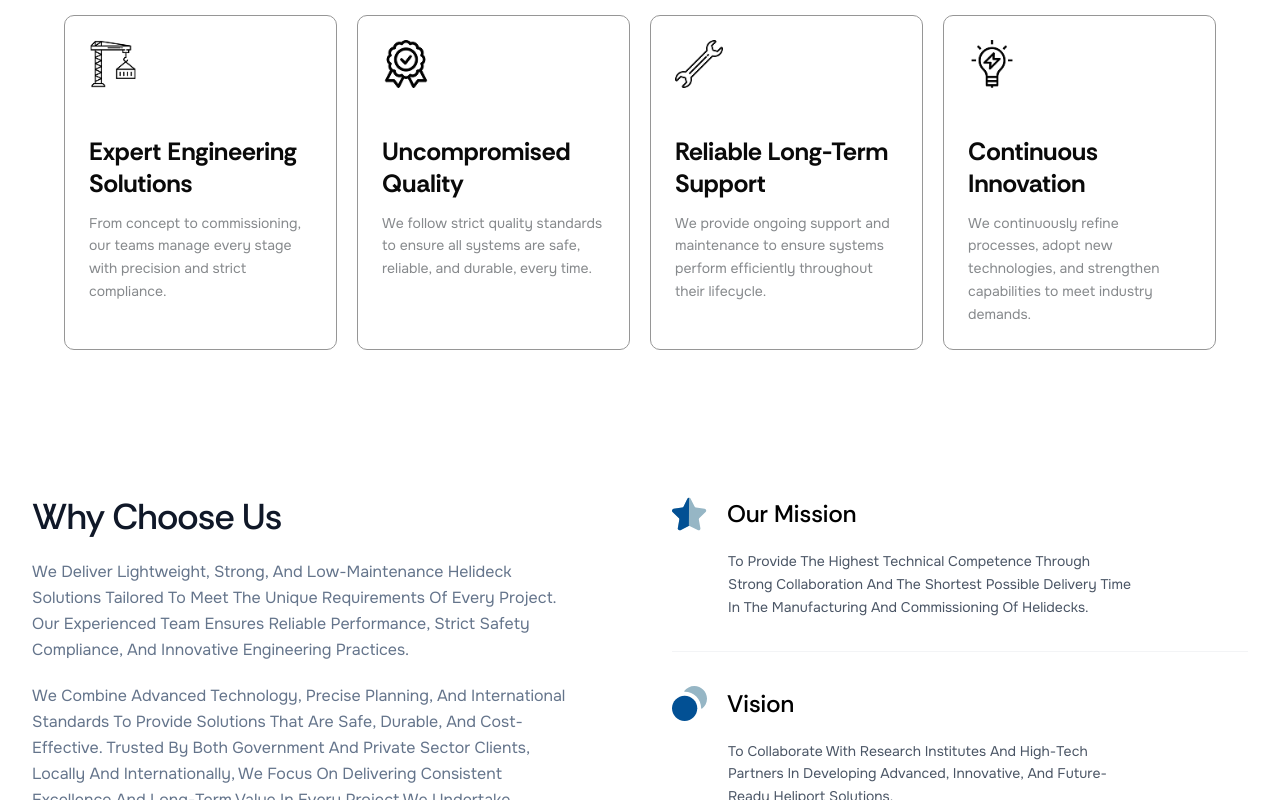
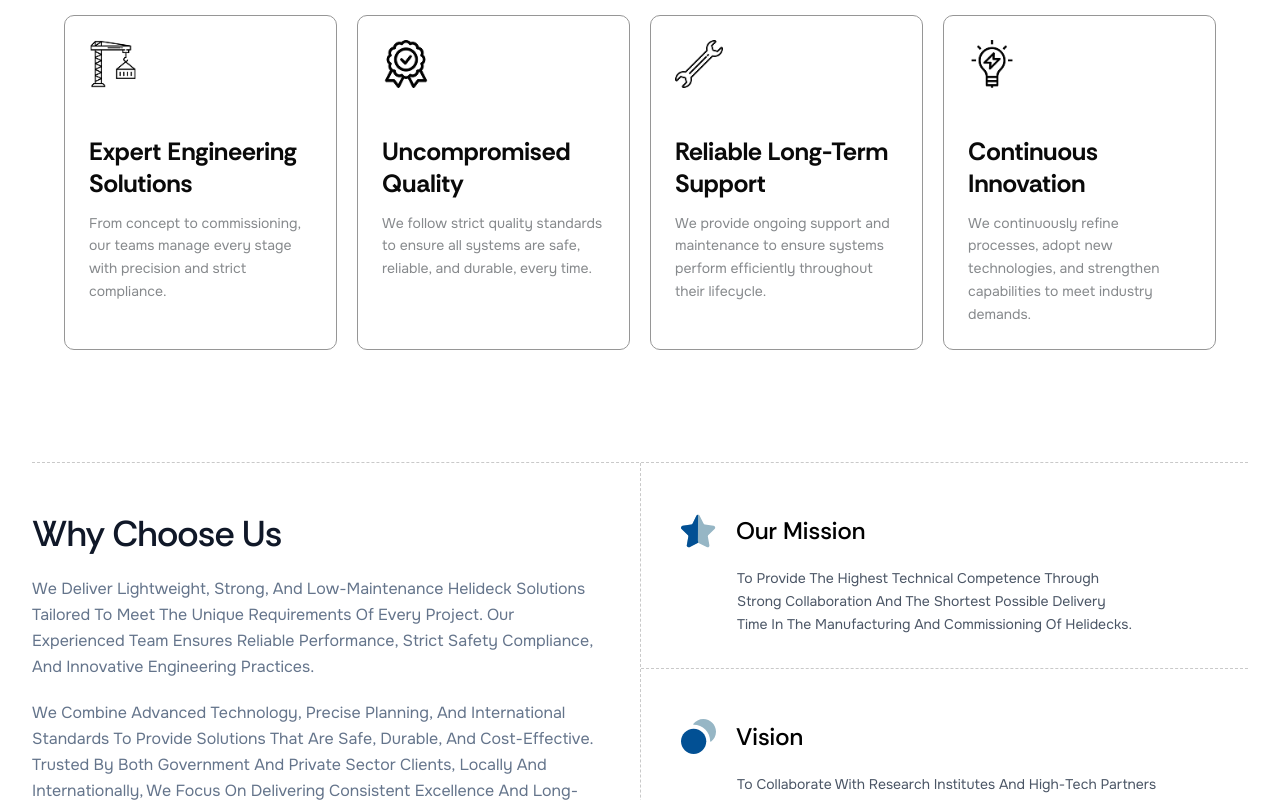
Before and after one commit to developers-xntric/Cranton, a Next.js app: page /about in a window 1280 px wide. Shown: the part 2000-2800 px from the top of the page. Built offline with nearby package versions, Linux system fonts and the light colour scheme.

Commit message:
Enhancments

```diff
--- a/components/about/value-card.tsx
+++ b/components/about/value-card.tsx
@@ -29,7 +29,7 @@ export function ValueCard({
     description4,
 }: ValueCardProps) {
     return (
-        <section className={`w-full ${isBlack ? "bg-black" : "bg-[#F7F7F7]"} py-12 md:py-20 md:px-8`}>
+        <section className={`w-full ${isBlack ? "bg-black" : "bg-background"} py-12 md:py-20 md:px-8`}>
             <div className="2xl:max-w-350 w-[90%] mx-auto">
                 <div className={`grid grid-cols-1 lg:grid-cols-2 gap-8 lg:gap-6 ${isBlack ? ' direction-rtl' : ''} items-center`}>
 
--- a/components/about/why-choose.tsx
+++ b/components/about/why-choose.tsx
@@ -133,12 +133,12 @@ export function WhyChooseUsSection() {
     }, []);
 
     return (
-        <section className="bg-white py-16 lg:py-20 px-4 sm:px-6 lg:px-8">
+        <section className="bg-white py-12 px-4 sm:px-6 lg:px-8">
             <div className="max-w-7xl mx-auto">
                 {/* Top Grid: Left Text | Right Mission/Vision */}
-                <div className="grid grid-cols-1 lg:grid-cols-2 gap-10 lg:gap-16 mb-14 lg:mb-16">
+                <div className="grid grid-cols-1 lg:grid-cols-2 border-t border-b border-dashed border-[#C9C9C9]">
                     {/* Left Column */}
-                    <div>
+                    <div className="py-12">
                         <h2 className="text-3xl sm:text-4xl font-medium text-gray-900 mb-5 leading-tight tracking-tight">
                             Why Choose Us
                         </h2>
@@ -159,9 +159,9 @@ export function WhyChooseUsSection() {
                     </div>
 
                     {/* Right Column: Mission + Vision */}
-                    <div className="flex flex-col gap-8">
+                    <div className="flex flex-col gap-8 border-l border-dashed border-[#C9C9C9] pt-12 relative">
                         {/* Mission */}
-                        <div className="flex flex-col gap-4 items-start">
+                        <div className="flex flex-col gap-4 items-start ms-10">
                             <div className="flex gap-5 items-center">
                                 <svg xmlns="http://www.w3.org/2000/svg" width="35" height="35" viewBox="0 0 41 39" fill="none">
                                     <path d="M21.9815 1.22884L26.4403 10.1892C26.7688 10.8383 27.3958 11.2892 28.1189 11.3894L38.1342 12.848C38.7191 12.9302 39.2499 13.2387 39.6084 13.7096C39.963 14.1744 40.1152 14.7635 40.0291 15.3426C39.959 15.8234 39.7326 16.2682 39.3861 16.6089L32.129 23.6437C31.5982 24.1346 31.3578 24.8619 31.486 25.5732L33.2727 35.4632C33.463 36.6574 32.6718 37.7834 31.486 38.0098C30.9973 38.088 30.4965 38.0058 30.0558 37.7814L21.1222 33.127C20.4592 32.7923 19.676 32.7923 19.013 33.127L10.0793 37.7814C8.98162 38.3645 7.62154 37.9678 7.01061 36.8858C6.78426 36.455 6.70414 35.9641 6.77825 35.4853L8.56498 25.5932C8.69318 24.8839 8.45081 24.1526 7.922 23.6617L0.664907 16.6309C-0.198412 15.7974 -0.224452 14.4249 0.606818 13.5613C0.624846 13.5433 0.644877 13.5232 0.664907 13.5032C1.00943 13.1526 1.46213 12.9302 1.95087 12.8721L11.9662 11.4114C12.6873 11.3092 13.3142 10.8624 13.6447 10.2092L17.9433 1.22884C18.3259 0.459441 19.1191 -0.0194313 19.9804 0.000605207H20.2488C20.996 0.0907695 21.647 0.553613 21.9815 1.22884Z" fill="#96B6C5" />
@@ -178,12 +178,9 @@ export function WhyChooseUsSection() {
                             </p>
                         </div>
 
-                        {/* Divider */}
-                        <div className="border-t border-gray-100" />
-
                         {/* Vision */}
-                        <div className="flex flex-col gap-4 items-start">
-                            <div className="flex gap-5 items-center">
+                        <div className="flex flex-col gap-4 items-start border-t border-dashed border-[#C9C9C9] pt-12">
+                            <div className="flex gap-5 items-center ms-10">
                                 <svg xmlns="http://www.w3.org/2000/svg" width="35" height="35" viewBox="0 0 43 43" fill="none">
                                     <path d="M0 27.4721C0 36.048 6.95203 42.9999 15.5278 42.9999C24.1037 42.9999 31.0556 36.048 31.0556 27.4721C31.0556 18.8962 24.1037 11.9443 15.5278 11.9443C6.95203 11.9443 0 18.8962 0 27.4721Z" fill="#025094" />
                                     <path d="M15.0263 6.24188C14.7353 6.63132 15.0421 7.16667 15.5283 7.16667C26.7426 7.16667 35.8338 16.2578 35.8338 27.4722C35.8338 27.9584 36.3692 28.2651 36.7585 27.9741C40.5476 25.1428 43.0005 20.6216 43.0005 15.5278C43.0005 6.95203 36.0486 0 27.4727 0C22.3789 0 17.8576 2.45287 15.0263 6.24188Z" fill="#96B6C5" />
@@ -192,7 +189,7 @@ export function WhyChooseUsSection() {
                                     Vision
                                 </h3>
                             </div>
-                            <p className="ms-14 max-w-[70%] text-sm text-gray-600 leading-relaxed">
+                            <p className="ms-24 max-w-[70%] text-sm text-gray-600 leading-relaxed">
                                 To Collaborate With Research Institutes And High-Tech Partners
                                 In Developing Advanced, Innovative, And Future-Ready Heliport
                                 Solutions.
```
